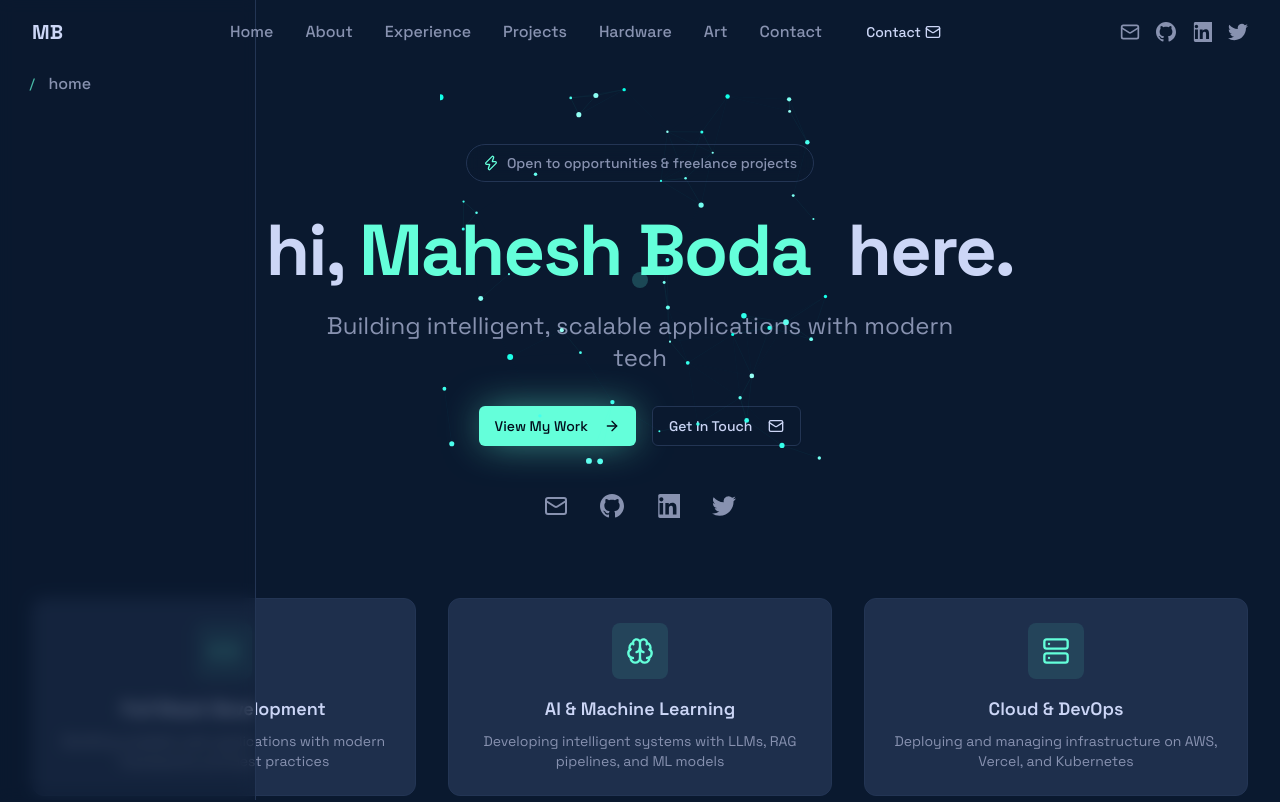
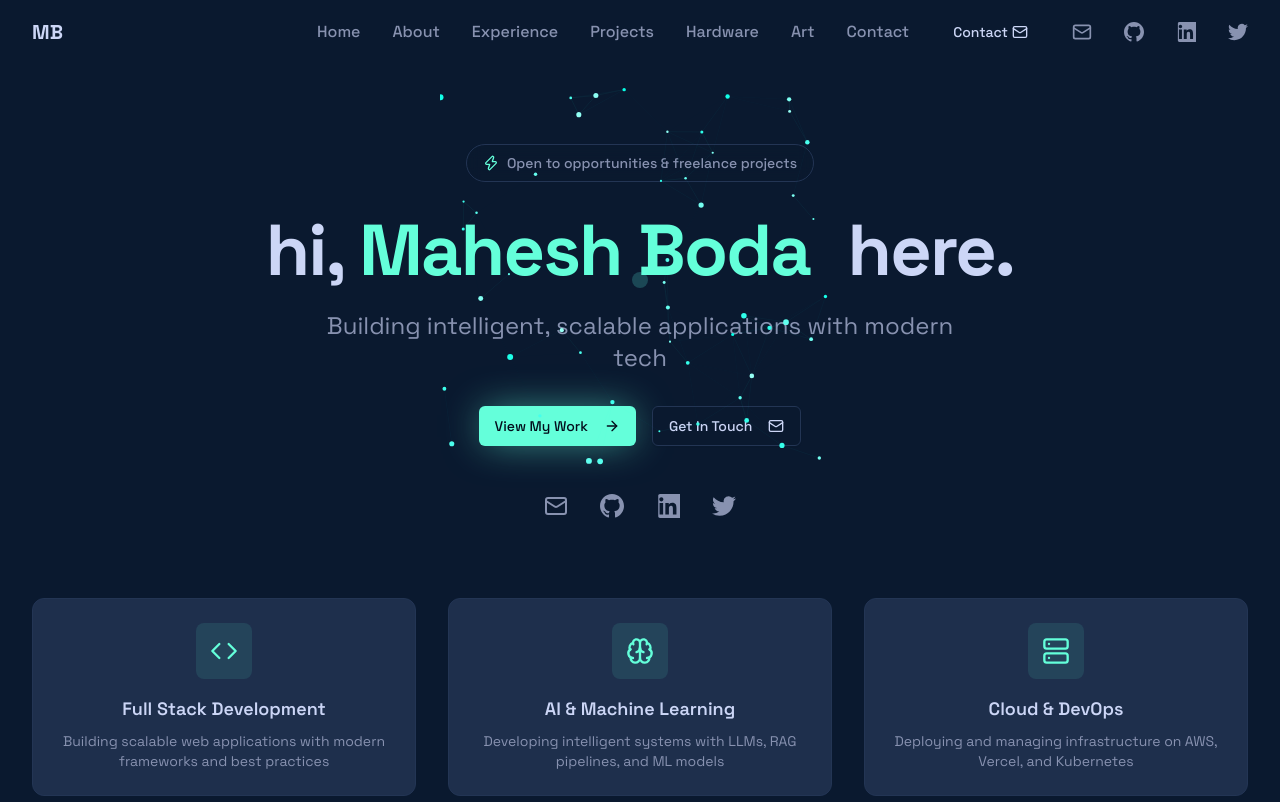
Before and after one commit to MaheshBoda-26/Portfolio, a Next.js app: page / in a window 1280 px wide. Shown: the top 802 px of the page. Built offline with nearby package versions, Linux system fonts and the light colour scheme.

Commit message:
chore: update website content

```diff
--- a/src/components/layout/header.tsx
+++ b/src/components/layout/header.tsx
@@ -51,7 +51,7 @@ export function Header() {
               </Link>
             </div>
 
-            {/* Desktop Nav Links */}
+            {/* Desktop Nav Links + Social Icons */}
             <div className="hidden md:flex items-center space-x-8">
               {navItems.map((item) => (
                 <Link
@@ -68,10 +68,8 @@ export function Header() {
                   <Mail className="h-3 w-3" />
                 </Link>
               </Button>
-            </div>
 
-            {/* Social Icons (Desktop) */}
-            <div className="hidden lg:flex items-center space-x-4">
+              {/* Social Icons */}
               <a
                 href="mailto:maheshboda@example.com"
                 className="text-muted-foreground hover:text-primary transition-colors"
@@ -147,26 +145,6 @@ export function Header() {
           )}
         </nav>
       </header>
-
-      {/* Fixed Left Sidebar Navigation */}
-      <aside className="fixed left-0 top-0 bottom-0 z-40 hidden lg:block w-64 pt-16 pb-8 px-4 border-r border-border bg-background/50 backdrop-blur-sm">
-        <div className="sidebar-links flex flex-col space-y-1 h-full overflow-y-auto scrollbar-hide">
-          {sidebarLinks.map((link, index) => (
-            <Link
-              key={link.label}
-              href={link.href}
-              className={cn(
-                "sidebar-link fade-in-section",
-                index === 0 ? "is-visible" : ""
-              )}
-              style={{ transitionDelay: `${(index + 1) * 100}ms` }}
-            >
-              <span className="sidebar-slash">/</span>
-              {link.label.toLowerCase()}
-            </Link>
-          ))}
-        </div>
-      </aside>
     </>
   );
 }
--- a/src/components/sections/hero.tsx
+++ b/src/components/sections/hero.tsx
@@ -152,7 +152,6 @@ export function Hero() {
     <section id="hero" className="relative min-h-screen flex items-center justify-center pt-16 overflow-hidden">
       {/* Background gradient */}
       <div className="absolute inset-0 bg-[radial-gradient(ellipse_at_center,_var(--tw-gradient-stops))] from-primary/10 via-transparent to-transparent" />
-      <div className="absolute inset-0 bg-grid-pattern primary/5" />
 
       {/* Interactive Canvas Simulation */}
       <div className="absolute top-20 left-1/2 -translate-x-1/2 z-10">
```
